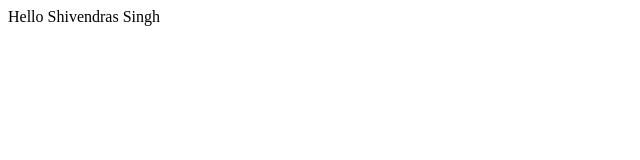
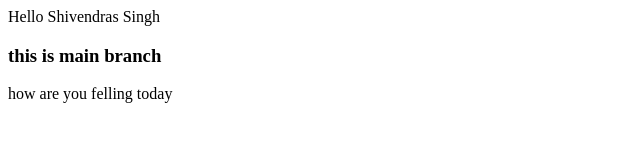
Before and after one commit to shive18ndra/localrepo, a plain HTML site: page index.html in a window 1280 px wide. Shown: the whole page, without its empty margins (0-640 px from the left). Drawn offline with Linux system fonts and the light colour scheme.

Commit message:
new index main

```diff
--- a/index.html
+++ b/index.html
@@ -1 +1,3 @@
 <p>Hello Shivendras Singh </p>
+<h3>this is main branch </h3>
+<p> how are you felling today </p>
```
